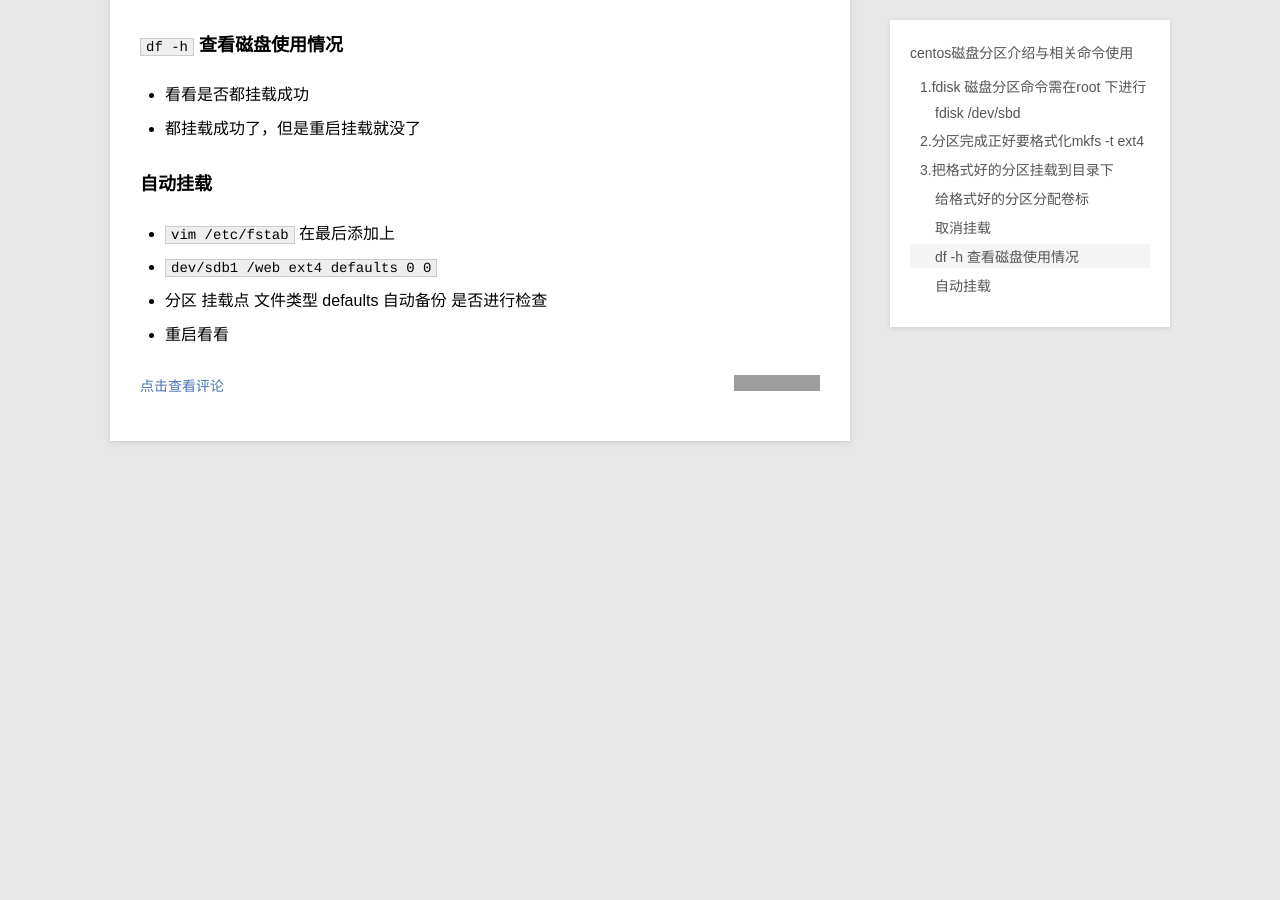
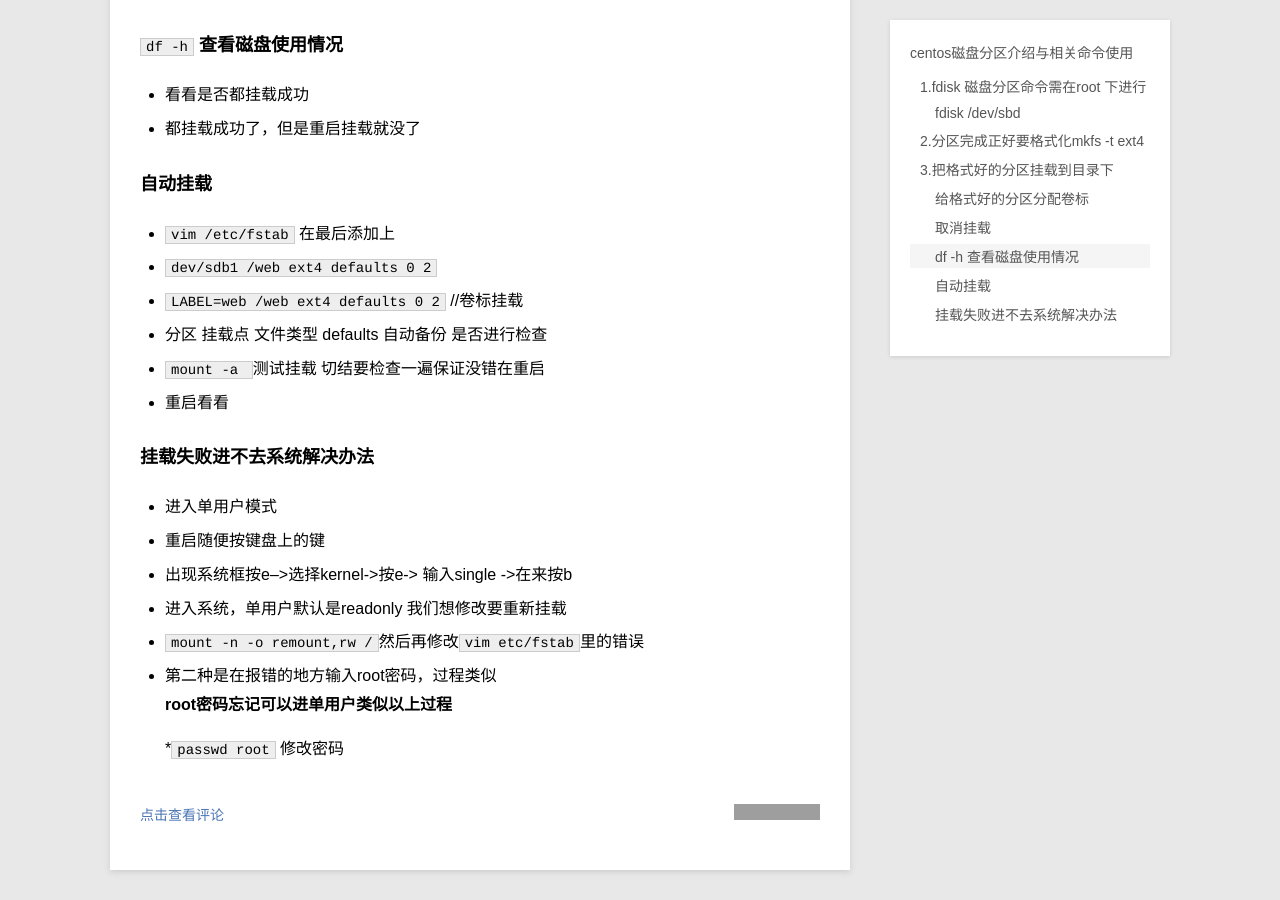
Before and after one commit to vuxx/vuxx.github.com, a Jekyll site: the page built from _posts/blog/2014-01-05-linux-fdisk.md, in a window 1280 px wide and 900 px high, scrolled down 1607 px. Built offline with Jekyll 4.4.1, drawn with Linux system fonts in a browser that asks for light colours; Markdown is read by kramdown in place of the engine named in the settings; before the commit the page ends 2128 px from its top, so only the background shows below that; grey boxes are pictures that could not be loaded.

Commit message:
linux blog update

```diff
--- a/_posts/blog/2014-01-05-linux-fdisk.md
+++ b/_posts/blog/2014-01-05-linux-fdisk.md
@@ -57,7 +57,21 @@ category: blog
 * 都挂载成功了，但是重启挂载就没了
 
 ###自动挂载
+
 * `vim /etc/fstab` 在最后添加上
-* `dev/sdb1  /web  ext4   defaults   0 0`
+* `dev/sdb1  /web  ext4   defaults   0 2`
+* `LABEL=web /web  ext4   defaults   0 2` //卷标挂载
 *  分区      挂载点 文件类型 defaults  自动备份  是否进行检查
+*  `mount -a ` 测试挂载 切结要检查一遍保证没错在重启
 *  重启看看
+
+###挂载失败进不去系统解决办法
+
+* 进入单用户模式
+* 重启随便按键盘上的键
+* 出现系统框按e-->选择kernel->按e-> 输入single ->在来按b
+* 进入系统，单用户默认是readonly 我们想修改要重新挂载
+* `mount -n -o remount,rw /`然后再修改`vim etc/fstab`里的错误
+* 第二种是在报错的地方输入root密码，过程类似
+####root密码忘记可以进单用户类似以上过程
+*`passwd root` 修改密码
```
